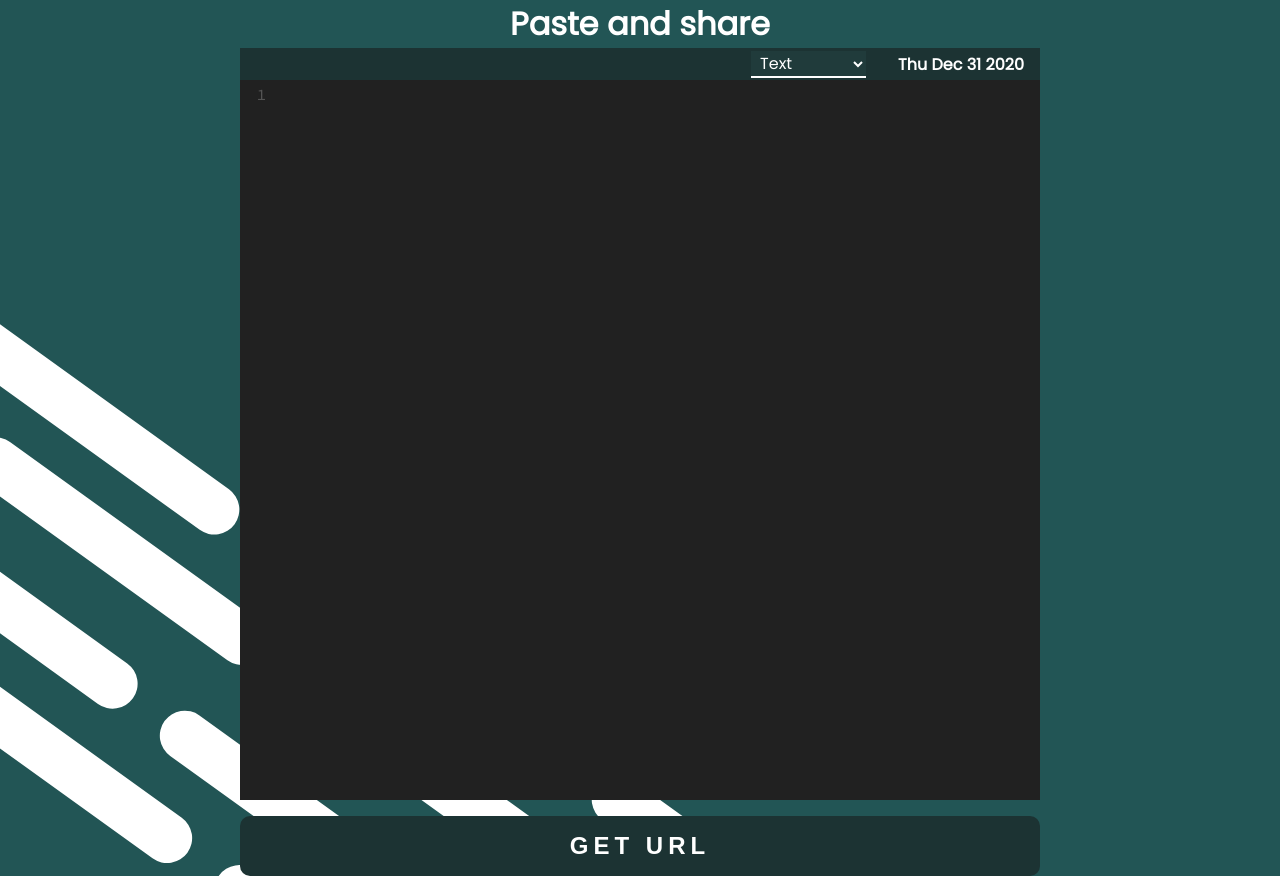
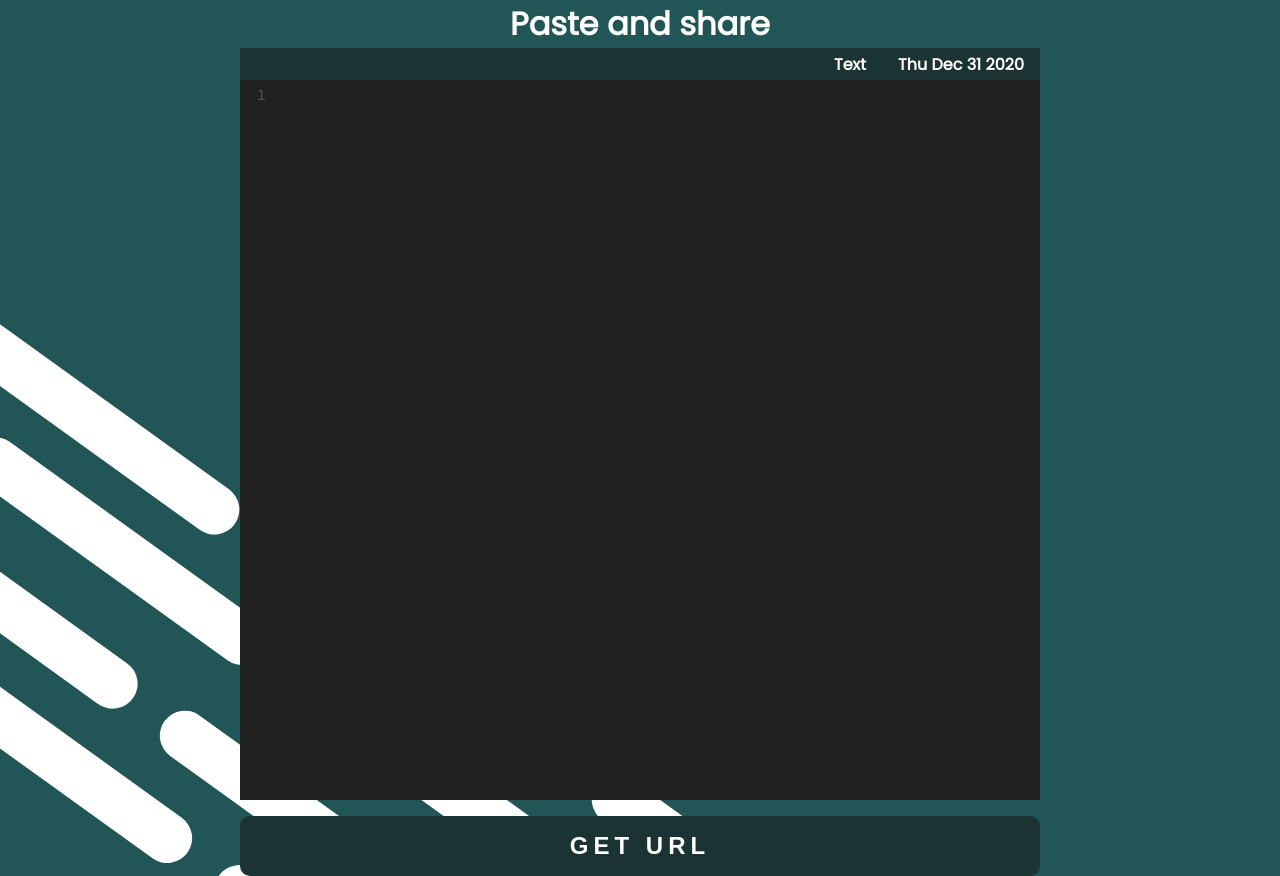
Before and after one commit to darkCavalier11/editor, a React (Create React App) app: page / in a window 1280 px wide. Built offline with nearby package versions, Linux system fonts and the light colour scheme.

Commit message:
final commit

```diff
--- a/public/index.html
+++ b/public/index.html
@@ -16,6 +16,8 @@
     <title>PasteUP</title>
   </head>
   <body style="background-image: url('./bg1.svg');">
-    <div id="root"></div>
+    <div id="root">
+      <h1>Hey</h1>
+    </div>
   </body>
 </html>
--- a/src/App.js
+++ b/src/App.js
@@ -1,28 +1,25 @@
 import { useEffect } from "react";
 import { useStateValue } from "./StateProvider";
 import Home from "./Home";
-import { BrowserRouter as Router, Switch, Route } from 'react-router-dom';
-import Editor from "./Editor";
+import { BrowserRouter as Router, Switch, Route } from "react-router-dom";
 import Reader from "./Reader";
+import Loading from "./Loading";
 
 function App() {
-  const [{}, dispatch] = useStateValue();
-  useEffect(() => {
-    dispatch({
-      type: "CHANGE_LANG",
-      lang: "Text",
-    });
-    return () => {};
-  }, []);
+  const [{ lang, text, key }, dispatch] = useStateValue();
+
   return (
     <div className="app">
       <Router>
         <Switch>
-          <Route path="/nm">
+          <Route path="/loading">
+            <Loading></Loading>
+          </Route>
+          <Route path="/:params">
             <Reader></Reader>
           </Route>
           <Route path="/">
-              <Home></Home>
+            <Home></Home>
           </Route>
         </Switch>
       </Router>
--- a/src/Editor.js
+++ b/src/Editor.js
@@ -23,12 +23,11 @@ import "codemirror/mode/go/go";
 import "codemirror/addon/edit/closebrackets";
 import "codemirror/addon/edit/matchbrackets";
 import "codemirror/addon/edit/matchtags";
-import "codemirror/addon/scroll/simplescrollbars";
 import "codemirror/addon/edit/closetag";
 import "./Editor.css";
 import EditorHeader from "./EditorHeader";
-function Editor({code, langUsed, date = new Date().toDateString()}) {
-
+function Editor({ code, langUsed, date = new Date().toDateString() }) {
+  let textContent = "";
   const langMap = {
     "C/C++": "text/x-c++src",
     Java: "text/x-java",
@@ -41,20 +40,16 @@ function Editor({code, langUsed, date = new Date().toDateString()}) {
     Rust: "rust",
     Text: "",
   };
-
-
   const [{ lang, text }, dispatch] = useStateValue();
   return (
     <div className="editor">
-      <EditorHeader lang={langUsed|lang} date={date}></EditorHeader>
+      <EditorHeader defaultLang={langUsed} date={date}></EditorHeader>
       <CodeMirror
         className="editor__codemirror"
-        value={code||text}
+        value={code}
         options={{
-          mode: langMap[langUsed||lang],
+          mode: langMap[langUsed],
           theme: "material-darker",
-          autoCloseBrackets: true,
-          matchBrackets: true,
           lineNumbers: true,
           matchTags: true,
           smartIndent: true,
@@ -62,17 +57,17 @@ function Editor({code, langUsed, date = new Date().toDateString()}) {
           autoCloseTags: true,
           lineWrapping: true,
           lineWiseCopyCut: true,
+          autoCloseBrackets: true,
           lint: true,
           indentUnit: 4,
         }}
-        onChange={(editor, data, value)=>{
+        onChange={(editor, data, value) => {
           dispatch({
             type: "CHANGE_TEXT_CONTENT",
-            code: value,
-          })
+            text: value,
+          });
         }}
       ></CodeMirror>
-
     </div>
   );
 }
--- a/src/EditorHeader.js
+++ b/src/EditorHeader.js
@@ -5,33 +5,9 @@ function EditorHeader({
   defaultLang = "Text",
   date = new Date().toDateString(),
 }) {
-  const [{ lang, text }, dispatch] = useStateValue();
-  const langChange = function (e) {
-    e.preventDefault();
-    dispatch({
-      type: "CHANGE_LANG",
-      lang: e.target.value,
-    });
-  };
-  const langSupport = [
-    "C/C++",
-    "Python",
-    "JavaScript",
-    "Java",
-    "HTML",
-    "CSS",
-    "XML",
-    "Go",
-    "Rust",
-    "Text",
-  ];
   return (
     <div className="eheader">
-      <select className="eheader__dropdown" onChange={langChange}>
-        {langSupport.map((option) => (
-          <option selected="selected">{option}</option>
-        ))}
-      </select>
+      <p>{defaultLang}</p>
       <p className="eheader__date">{date}</p>
     </div>
   );
--- a/src/Home.js
+++ b/src/Home.js
@@ -11,7 +11,7 @@ function Home() {
   const backendUrl = "http://localhost:7000";
   const sendText = async function (e) {
     e.preventDefault();
-    history.push('/nm');
+    history.push("/loading");
     try {
       const data = await axios({
         url: backendUrl,
@@ -25,6 +25,7 @@ function Home() {
         type: "SET_KEY",
         key: data.data.Key,
       });
+      history.push(`${data.data.key}`);
     } catch (err) {}
   };
   return (
@@ -33,9 +34,9 @@ function Home() {
         <div className="home__legend">
           <h1>Paste and share</h1>
           <Editor className="home__editor"></Editor>
-            <button className="home__button" onClick={sendText}>
-              GET URL
-            </button>
+          <button className="home__button" onClick={sendText}>
+            GET URL
+          </button>
         </div>
       </div>
     </div>
--- /dev/null
+++ b/src/Loading.css
@@ -0,0 +1,8 @@
+.loading {
+    display: flex;
+    background-color: white;
+    color: #1c3333;
+    height: 100vh;
+    align-items: center;
+    justify-content: center;
+}
--- /dev/null
+++ b/src/Loading.js
@@ -0,0 +1,12 @@
+import React from "react";
+import './Loading.css'
+
+function Loading() {
+  return (
+    <div className="loading">
+      <h1>Generating a link for U</h1>
+    </div>
+  );
+}
+
+export default Loading;
--- a/src/Reader.js
+++ b/src/Reader.js
@@ -1,14 +1,36 @@
 import React from "react";
 import "./Reader.css";
 import Editor from "./Editor";
-import { useStateValue } from "./StateProvider";
+import axios from "axios";
+import { useEffect, useState } from "react";
 
 function Reader() {
-  const [{lang, text, key}, dispath] = useStateValue();
+  const backendUrl = "http://localhost:7000";
+  const path = window.location.pathname;
+  const [textContent, settextContent] = useState("");
+  const [langUsed, setlangUsed] = useState("");
+  const [date, setDate] = useState("");
+  useEffect(() => {
+    async function getData() {
+      const data = await axios({
+        method: "get",
+        url: `${backendUrl}${path}`,
+      });
+      const bufferString = Buffer.from(data.data.text);
+      settextContent(bufferString.toString("utf-8"));
+      setlangUsed(data.data.metaInfo.lang);
+      setDate(data.data.metaInfo.uploadtime);
+    }
+    if (!textContent) getData();
+  });
   return (
     <div className="reader">
       <h1>Shared Text</h1>
-      <Editor lang={lang} text={text}></Editor>
+      {textContent!=="" ? (
+        <Editor code={textContent} langUsed={langUsed} date={date}/>
+      ) : (
+        <h1>Wait a Little More</h1>
+      )}
     </div>
   );
 }
--- a/src/reducer.js
+++ b/src/reducer.js
@@ -14,7 +14,7 @@ const reducer = (state, action) => {
     case "CHANGE_TEXT_CONTENT":
       return {
         ...state,
-        text: action.code,
+        text: action.text,
       };
     case "SET_KEY":
       return {
```
Also changed, not shown: 1 other file (tests, documents, lock files or other folders).
